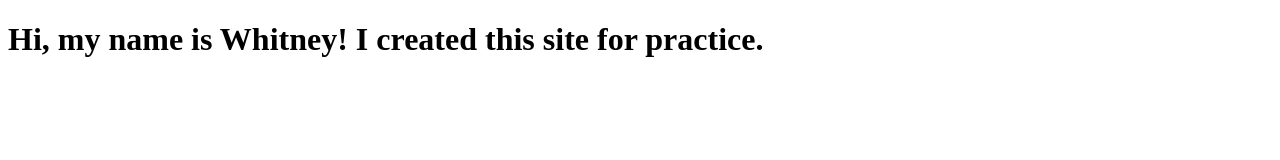
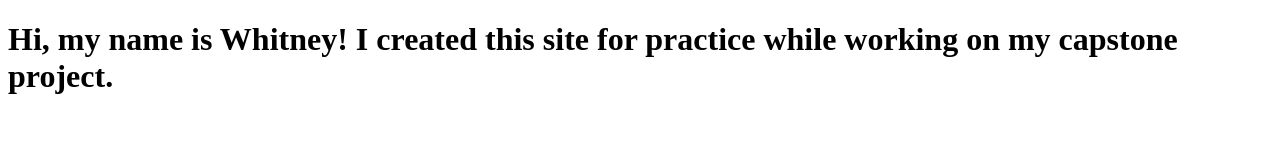
Before and after one commit to Wyparks04/Project_Prep, a plain HTML site: page index.html in a window 1280 px wide. Drawn offline with Linux system fonts and the light colour scheme.

Commit message:
updated index.html

```diff
--- a/index.html
+++ b/index.html
@@ -7,7 +7,7 @@
 </head>
 <body>
 
-    <h1>Hi, my name is Whitney! I created this site for practice.</h1>
+    <h1>Hi, my name is Whitney! I created this site for practice while working on my capstone project.</h1>
 
 </body>
 </html>
```
